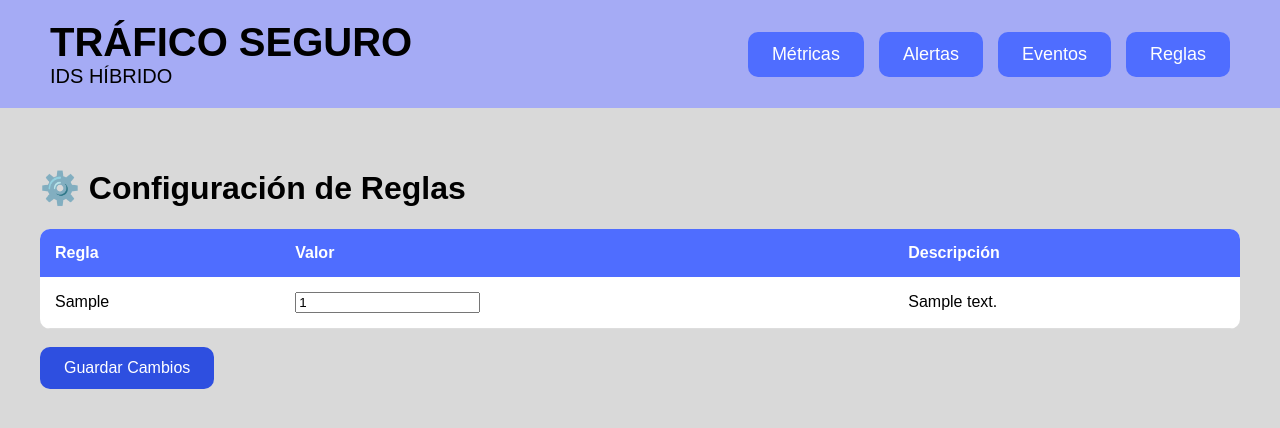
After one commit to NahomiCast/IDS-hibrido, a Django app: template djIDS/IDShibrido/templates/rules.html in a window 1280 px wide. The commit adds this page. Shown: the top 428 px of the page. Run offline with Django 5.2, Linux system fonts and the light colour scheme; the template is opened without the code that fills it: values that come from a table or form of the project are taken from there, others are empty; tables that the repository leaves empty hold one stand-in row (values such as "Sample post").

Commit message:
Sprint 5: Rules-> Brute force, port scan, migrations and css rules

```diff
--- a/djIDS/IDShibrido/admin.py
+++ b/djIDS/IDShibrido/admin.py
@@ -1,5 +1,9 @@
 from django.contrib import admin
 from .models import Evento, Alerta
+
+from .models import RuleConfig
+
+admin.site.register(RuleConfig)
 
 @admin.register(Evento)
 class EventoAdmin(admin.ModelAdmin):
--- a/djIDS/IDShibrido/analysis/engine.py
+++ b/djIDS/IDShibrido/analysis/engine.py
@@ -1,17 +1,23 @@
 
 from .rules import detect_port_scan, detect_brute_force
 
+
 def analyze_event(evento):
+
     alerts = []
 
+    # PORT SCAN
     if detect_port_scan(evento.source_ip):
+
         alerts.append({
             'type': 'PORT_SCAN',
             'source_ip': evento.source_ip,
             'severity': 'high'
         })
 
+    # BRUTE FORCE
     if detect_brute_force(evento.source_ip):
+
         alerts.append({
             'type': 'BRUTE_FORCE',
             'source_ip': evento.source_ip,
--- a/djIDS/IDShibrido/models.py
+++ b/djIDS/IDShibrido/models.py
@@ -21,3 +21,14 @@ class Alerta(models.Model):
 
     def __str__(self):
         return f"{self.alert_type} - {self.source_ip}"
+
+class RuleConfig(models.Model):
+
+    key = models.CharField(max_length=100, unique=True)
+
+    value = models.IntegerField()
+
+    description = models.TextField(blank=True)
+
+    def __str__(self):
+        return f"{self.key}: {self.value}"
--- a/djIDS/IDShibrido/static/css/styles.css
+++ b/djIDS/IDShibrido/static/css/styles.css
@@ -166,3 +166,17 @@ body {
     padding: 6px 10px;
     border-radius: 8px;
 }
+
+.save-btn {
+    background-color: #2e4fe0;
+    color: white;
+    border: none;
+    padding: 12px 24px;
+    border-radius: 10px;
+    font-size: 16px;
+    cursor: pointer;
+}
+
+.save-btn:hover {
+    background-color: #1d38b5;
+}
--- a/djIDS/IDShibrido/templates/base.html
+++ b/djIDS/IDShibrido/templates/base.html
@@ -25,7 +25,7 @@
             <a href="/api/dashboard/">Métricas</a>
             <a href="/api/alerts/">Alertas</a>
             <a href="/api/traffic/">Eventos</a>
-            <a href="#">Reglas</a>
+            <a href="/api/rules/">Reglas</a>
         </div>
 
     </nav>
--- /dev/null
+++ b/djIDS/IDShibrido/templates/rules.html
@@ -0,0 +1,61 @@
+{% extends 'base.html' %}
+
+{% block content %}
+
+<div class="table-container">
+
+    <h1>⚙️ Configuración de Reglas</h1>
+
+    <form method="POST">
+
+        {% csrf_token %}
+
+        <table class="events-table">
+
+            <thead>
+                <tr>
+                    <th>Regla</th>
+                    <th>Valor</th>
+                    <th>Descripción</th>
+                </tr>
+            </thead>
+
+            <tbody>
+
+                {% for rule in rules %}
+
+                <tr>
+
+                    <td>{{ rule.key }}</td>
+
+                    <td>
+
+                        <input
+                            type="number"
+                            name="{{ rule.key }}"
+                            value="{{ rule.value }}"
+                        >
+
+                    </td>
+
+                    <td>{{ rule.description }}</td>
+
+                </tr>
+
+                {% endfor %}
+
+            </tbody>
+
+        </table>
+
+        <br>
+
+        <button class="save-btn" type="submit">
+            Guardar Cambios
+        </button>
+
+    </form>
+
+</div>
+
+{% endblock %}
--- a/djIDS/IDShibrido/urls.py
+++ b/djIDS/IDShibrido/urls.py
@@ -1,11 +1,11 @@
 from django.urls import path
-from .views import ingest_evento
-from .views import ingest_evento, dashboard
+
 from .views import (
     ingest_evento,
     dashboard,
     alerts_view,
-    events_view
+    events_view,
+    rules_view
 )
 
 urlpatterns = [
@@ -13,4 +13,5 @@ urlpatterns = [
     path('dashboard/', dashboard),
     path('alerts/', alerts_view),
     path('traffic/', events_view),
+    path('rules/', rules_view),
 ]
```
Also changed, not shown: djIDS/IDShibrido/analysis/rules.py (+13 -4 lines), djIDS/IDShibrido/views.py (+24 -6 lines), djIDS/IDShibrido/migrations/0004_ruleconfig.py (added).
